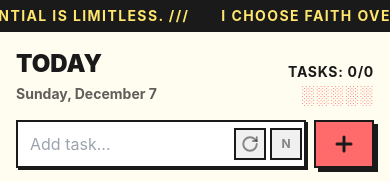
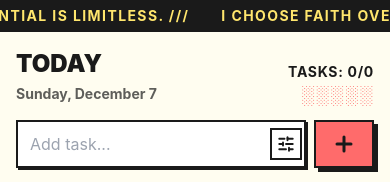
Before and after one commit to Kutral/todo, a React (Vite) app: page / in a window 390 px wide. Shown: the top 182 px of the page. Built offline with nearby package versions, Linux system fonts and the light colour scheme.

Commit message:
Simplify mobile input: replace buttons with single Options button

```diff
--- a/src/TodoApp.tsx
+++ b/src/TodoApp.tsx
@@ -6,7 +6,7 @@ import { DigitalGarden } from './components/DigitalGarden';
 import { useTodo, type Task } from './context/TodoContext';
 import { Input } from './components/ui/Input';
 import { Button } from './components/ui/Button';
-import { Plus, Trash2, Layers, Folder, RotateCw } from 'lucide-react';
+import { Plus, Trash2, Layers, Folder, RotateCw, SlidersHorizontal } from 'lucide-react';
 import { useLongPress } from './hooks/useLongPress';
 import { TaskOptionsModal } from './components/TaskOptionsModal';
 
@@ -251,11 +251,19 @@ function TodoApp() {
                                         }`}
                                 />
                                 <div className="absolute right-1 md:right-2 top-1/2 -translate-y-1/2 flex gap-1">
+                                    <button
+                                        type="button"
+                                        onClick={() => setShowOptionsModal(true)}
+                                        className="w-8 h-8 md:hidden flex items-center justify-center text-sm font-bold border-2 border-neo-dark bg-neo-white text-neo-dark hover:bg-neo-secondary transition-all"
+                                        title="Options"
+                                    >
+                                        <SlidersHorizontal size={18} strokeWidth={2.5} />
+                                    </button>
                                     {!isFolderTab && folders.length > 0 && (
                                         <button
                                             type="button"
                                             onClick={() => setShowFolderSelect(!showFolderSelect)}
-                                            className={`w-8 h-8 md:w-auto md:h-8 md:px-2 flex items-center justify-center gap-1 text-sm md:text-xs font-bold border-2 border-neo-dark transition-all ${selectedFolder ? 'bg-neo-primary text-neo-dark' : 'bg-neo-white text-neo-dark/50'}`}
+                                            className={`hidden md:flex w-8 h-8 md:w-auto md:h-8 md:px-2 items-center justify-center gap-1 text-sm md:text-xs font-bold border-2 border-neo-dark transition-all ${selectedFolder ? 'bg-neo-primary text-neo-dark' : 'bg-neo-white text-neo-dark/50'}`}
                                             title="Select Stack"
                                         >
                                             <Folder size={16} strokeWidth={2.5} />
@@ -267,7 +275,7 @@ function TodoApp() {
                                     <button
                                         type="button"
                                         onClick={() => setRecurring(!recurring)}
-                                        className={`w-8 h-8 md:w-8 md:h-8 flex items-center justify-center text-sm md:text-xs font-bold border-2 border-neo-dark transition-all ${recurring ? 'bg-neo-secondary text-neo-dark' : 'bg-neo-gray text-neo-dark/50'}`}
+                                        className={`hidden md:flex w-8 h-8 md:w-8 md:h-8 items-center justify-center text-sm md:text-xs font-bold border-2 border-neo-dark transition-all ${recurring ? 'bg-neo-secondary text-neo-dark' : 'bg-neo-gray text-neo-dark/50'}`}
                                         title="Recurring Task"
                                     >
                                         <RotateCw size={18} strokeWidth={2.5} className={recurring ? 'animate-spin-slow' : ''} />
@@ -275,7 +283,7 @@ function TodoApp() {
                                     <button
                                         type="button"
                                         onClick={() => setPriority(priority === 'urgent' ? 'normal' : priority === 'medium' ? 'urgent' : 'medium')}
-                                        className={`w-8 h-8 md:w-auto md:h-8 md:px-3 text-xs font-bold uppercase border-2 border-neo-dark transition-all flex items-center justify-center ${priority === 'urgent' ? 'bg-neo-primary text-neo-dark' :
+                                        className={`hidden md:flex w-8 h-8 md:w-auto md:h-8 md:px-3 text-xs font-bold uppercase border-2 border-neo-dark transition-all items-center justify-center ${priority === 'urgent' ? 'bg-neo-primary text-neo-dark' :
                                             priority === 'medium' ? 'bg-neo-secondary text-neo-dark' :
                                                 'bg-neo-gray text-neo-dark/50'
                                             }`}
```
